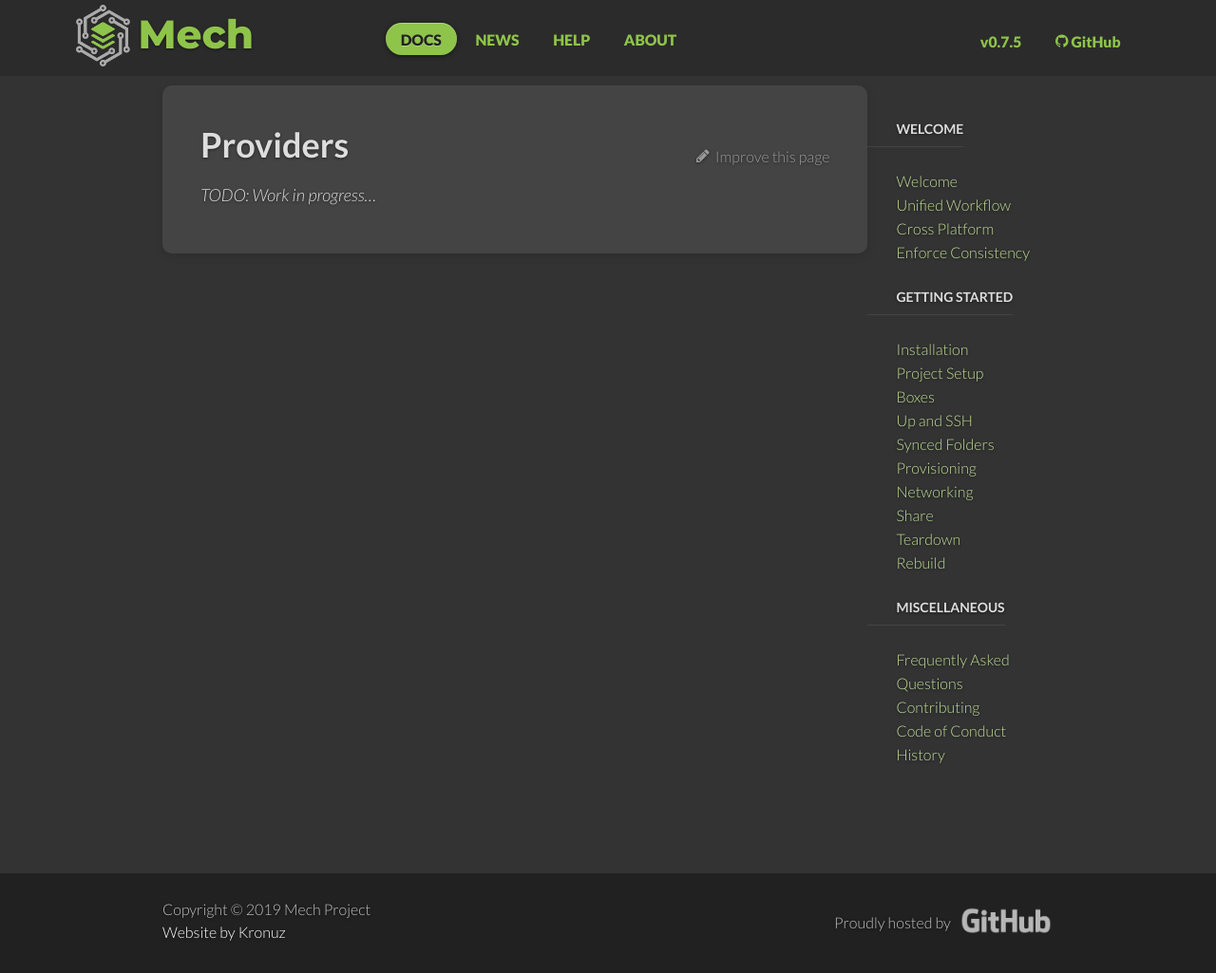
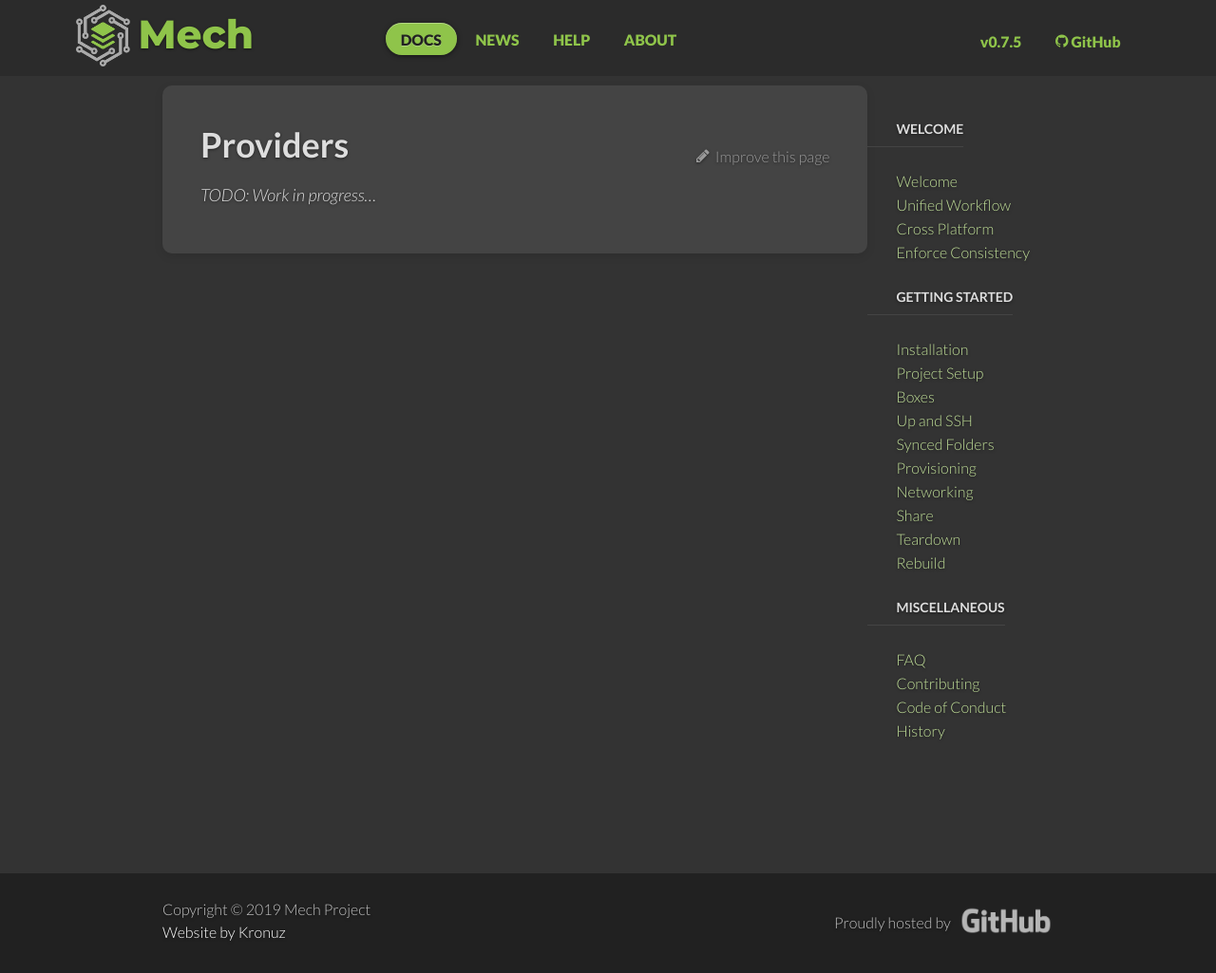
Before and after one commit to mechboxes/mech, a Jekyll site: the page built from _docs/providers.md, in a window 1280 px wide. Shown: the whole page at 95% size. Built offline with Jekyll 4.4.1, drawn with Linux system fonts in a browser that asks for light colours; comment, search, counter and statistics services are not loaded.

Commit message:
Title for FAQ section

```diff
--- a/_data/docs.yml
+++ b/_data/docs.yml
@@ -21,6 +21,7 @@
 - title: Miscellaneous
   docs:
     - url: faq
+      title: FAQ
     - url: contributing
     - url: conduct
     - url: history
```
